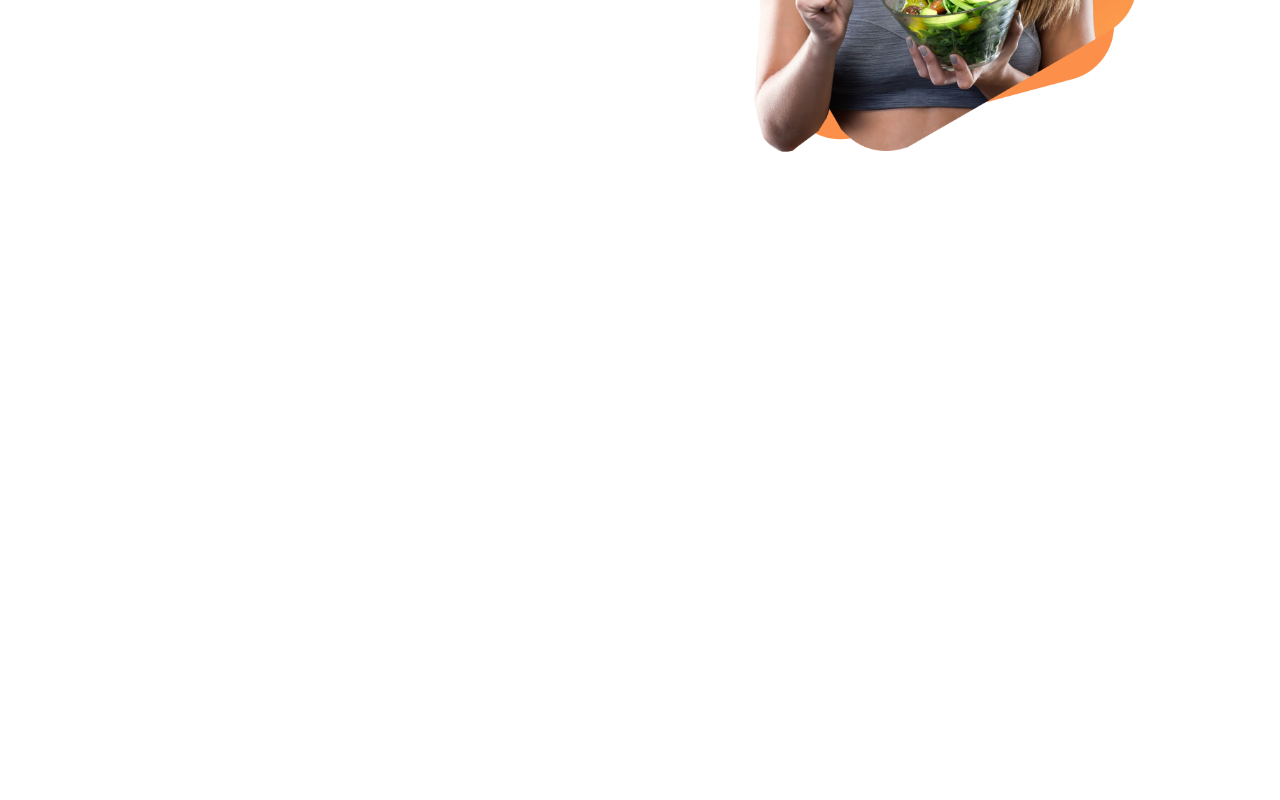
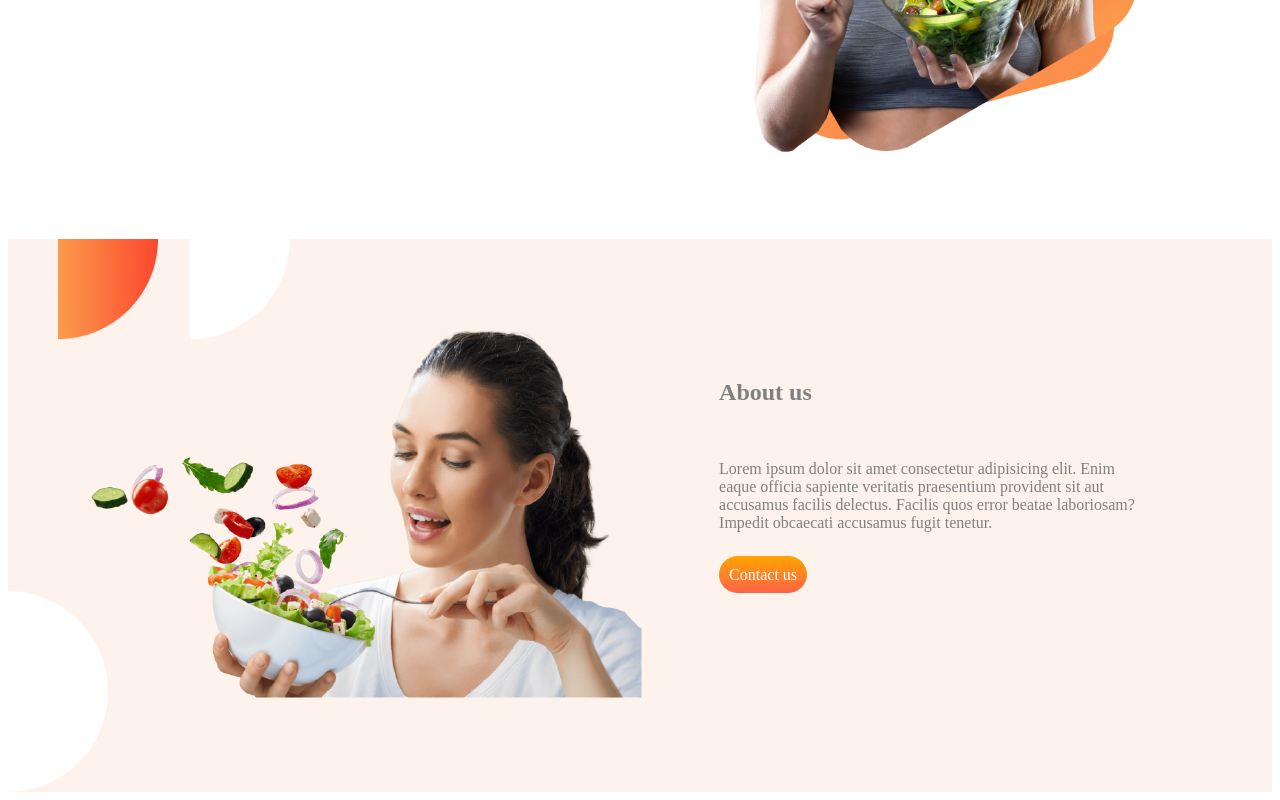
Before and after one commit to Barshonwebdev/healthy-food, a plain HTML site: page index.html in a window 1280 px wide. Shown: the part 422-1222 px from the top of the page. Before the commit the page ends 800 px from the top, so only its background shows below. Drawn offline with Linux system fonts and the light colour scheme.

Commit message:
mid section

```diff
--- a/healthy.css
+++ b/healthy.css
@@ -11,7 +11,7 @@
     padding: 5%;
 }
 
-.order-button{
+.button{
     text-decoration: none;
     background-image: linear-gradient(orange,tomato);
     color: white;
@@ -22,3 +22,14 @@
 .top-pic{
     width: 90%;
 }
+
+.banner-section{
+    background-image: url(./images/shapes/7.png);
+    display: flex;
+    padding: 5%;
+}
+
+.mid-text{
+    padding: 5%;
+    color: gray;
+}
--- a/index.html
+++ b/index.html
@@ -13,11 +13,23 @@
             <h1 style="font-size: 3rem;"> <span style="color: orange;"> Combine </span> your diet with our healthy food!</h1>
             <p>Lorem ipsum dolor sit amet consectetur adipisicing elit. Similique consequatur error harum tenetur accusantium!</p>
             <br>
-            <a class="order-button" href="">Order Food</a>
+            <a class="button" href="">Order Food</a>
         </div>
         <div class="half-width">
             <img class="top-pic" src="./images/female/top-pic.png" alt="">
         </div>
     </section>
+    <section class="banner-section">
+        <div>
+            <img src="./images/female/midpic.png" alt="">
+        </div>
+        <div class="mid-text">
+            <h1>About us</h1>
+            <br>
+            <p>Lorem ipsum dolor sit amet consectetur adipisicing elit. Enim eaque officia sapiente veritatis praesentium provident sit aut accusamus facilis delectus. Facilis quos error beatae laboriosam? Impedit obcaecati accusamus fugit tenetur.</p>
+            <br>
+            <a class="button" href="">Contact us</a>
+        </div>
+    </section>
 </body>
 </html>
```
Also changed, not shown: images/female/midpic.png (renamed from images/female/38-387173_supplement-nutrient-dietary-eating-food-free-download-nutrition-removebg-preview.png), images/shapes/banner.jpg (renamed from images/shapes/Frame 58.jpg).
